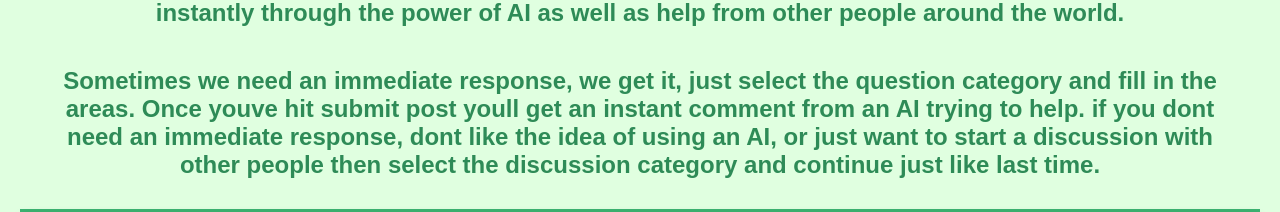
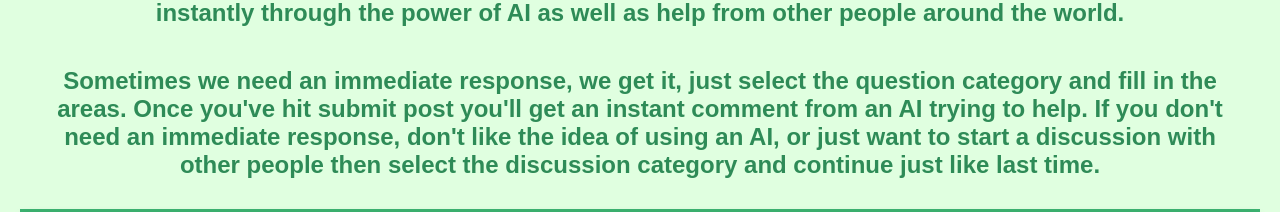
Before and after one commit to cjacobs3971/PlantShout, a React (Create React App) app in the folder frontend/: page /main in a window 1280 px wide. Shown: the part 205-417 px from the top of the page. Built offline with nearby package versions, Linux system fonts and the light colour scheme; no server answers; sample sign-in values are in the browser's storage.

Commit message:
new fixes for profile pictures

```diff
--- a/frontend/src/components/MainPage.js
+++ b/frontend/src/components/MainPage.js
@@ -93,8 +93,8 @@ const handleCommentSubmit = async (event, postId) => {
           where you can get help instantly through the power of AI as well as help
           from other people around the world.</h2>
         <h2>Sometimes we need an immediate response, we get it, just select the question category and fill in the areas.
-          Once youve hit submit post youll get an instant comment from an AI trying to help.
-          if you dont need an immediate response, dont like the idea of using an AI, or just want
+          Once you've hit submit post you'll get an instant comment from an AI trying to help.
+          If you don't need an immediate response, don't like the idea of using an AI, or just want
           to start a discussion with other people then select the discussion category and continue just like last time.</h2>
       </div>
       <div className="post-form">
@@ -137,11 +137,11 @@ const handleCommentSubmit = async (event, postId) => {
             <h3>{post.text}</h3>
             <form onSubmit={(e) => handleCommentSubmit(e, post.id)}>
               <textarea
-              placeholder = "Write a comment here"
-              value = {commentPostId === post.id ? commentText : ""}
-              onChange = {(e) => {
+                placeholder="Write a comment here"
+                value={commentPostId === post.id ? commentText : ""}
+                onChange={(e) => {
                   setCommentPostId(post.id);
-                setCommentText(e.target.value)
+                  setCommentText(e.target.value);
                 }}
                 required
               ></textarea>
@@ -152,13 +152,13 @@ const handleCommentSubmit = async (event, postId) => {
                 post.comments.map((comment) => (
                   <div key={comment.id} className="comment">
                     <div className="user_picture">
-                    <img src={`${baseURL}/profile_pics/${comment.user_profile_pic}`} alt="Profile" />
+                      <img src={`https://plantshout-199a76bab95e.herokuapp.com/profile_pics/${comment.user_profile_pic}`} alt="Profile" />
                     </div>
                     <p>{comment.text}</p>
                   </div>
                 ))}
               <div className="comment">
-                <div clssName = "AI_picture">
+                <div className="AI_picture">
                   <img src={AphidAI} alt="AphidAI" />
                 </div>
                 <p>{post.ai_response}</p>
```
Lines whose indentation alone changed are shown as unchanged.
